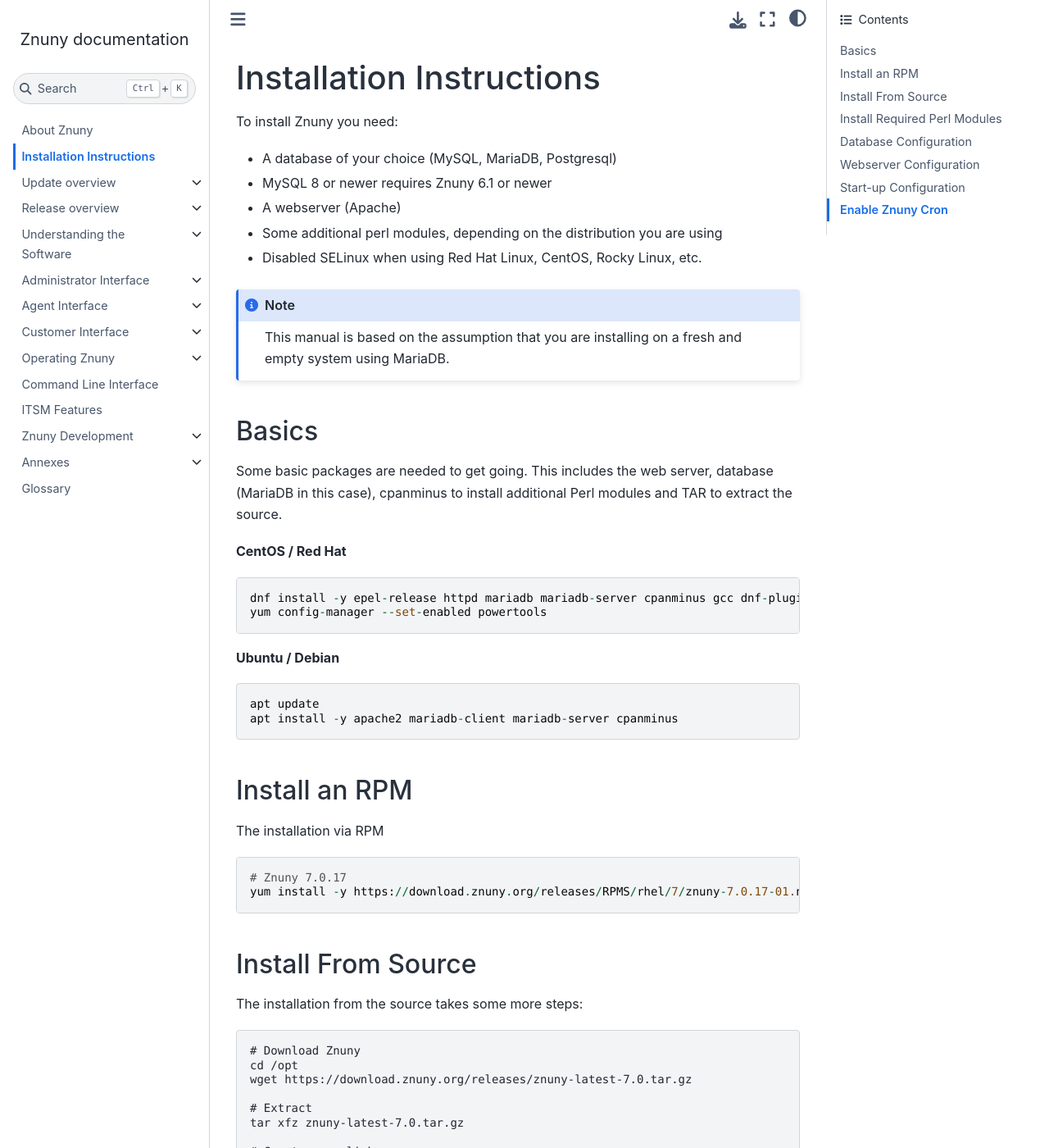
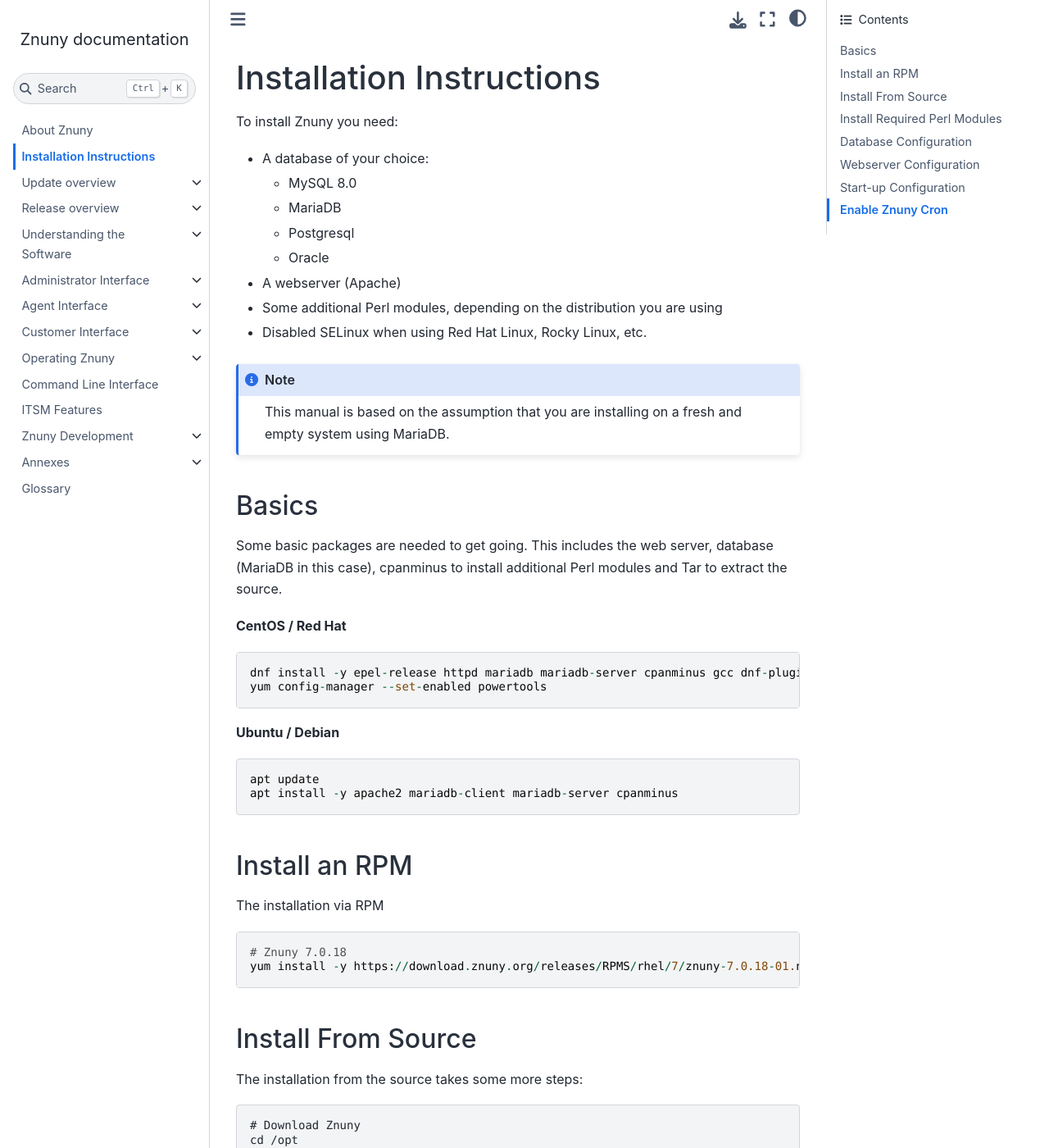
Before and after one commit to znuny/manual, a Sphinx documentation site: the page built from source/releases/installupdate/install.rst, in a window 1280 px wide and 1400 px high. Shown: the whole window at 82% size. Built offline with Sphinx 7.4.7 and the Sphinx Book theme 1.1.4, drawn with Linux system fonts in a browser that asks for light colours; some of the changed text lies outside the part shown.

Commit message:
Release Znuny 7.0.18

```diff
--- a/source/releases/installupdate/install.rst
+++ b/source/releases/installupdate/install.rst
@@ -5,11 +5,16 @@
 
 To install Znuny you need:
 
-- A database of your choice (MySQL, MariaDB, Postgresql)
-- MySQL 8 or newer requires Znuny 6.1 or newer
-- A webserver (Apache)
-- Some additional perl modules, depending on the distribution you are using
-- Disabled SELinux when using Red Hat Linux, CentOS, Rocky Linux, etc.
+* A database of your choice:
+
+  * MySQL 8.0
+  * MariaDB
+  * Postgresql
+  * Oracle
+
+* A webserver (Apache)
+* Some additional Perl modules, depending on the distribution you are using
+* Disabled SELinux when using Red Hat Linux, Rocky Linux, etc.
 
 .. note::
 
@@ -21,7 +26,7 @@
 
 Some basic packages are needed to get going.
 This includes the web server, database (MariaDB in this case), cpanminus to install additional
-Perl modules and TAR to extract the source.
+Perl modules and Tar to extract the source.
 
 **CentOS / Red Hat**
 
@@ -44,8 +49,8 @@
 
 .. code-block::
 
-  # Znuny 7.0.17
-  yum install -y https://download.znuny.org/releases/RPMS/rhel/7/znuny-7.0.17-01.noarch.rpm
+  # Znuny 7.0.18
+  yum install -y https://download.znuny.org/releases/RPMS/rhel/7/znuny-7.0.18-01.noarch.rpm
 
 
 Install From Source
@@ -63,7 +68,7 @@
   tar xfz znuny-latest-7.0.tar.gz
 
   # Create a symlink
-  sudo ln -s /opt/znuny-7.0.17 /opt/znuny
+  sudo ln -s /opt/znuny-7.0.18 /opt/znuny
 
   # Add user for RHEL/CentOS
   useradd -d /opt/znuny -c 'Znuny user' -g apache -s /bin/bash -M -N znuny
```
Also changed, not shown: other parts of source/releases/installupdate/install.rst (+8 -8 lines), source/releases/7_0_17/features.rst (deleted, +0 -19 lines), source/releases/7_0_17/index.rst (+15 -5 lines), source/releases/7_0_18/index.rst (added, +29 -0 lines), source/releases/index.rst (+7 -7 lines), source/releases/installupdate/update/update-7.0.rst (+8 -11 lines).
